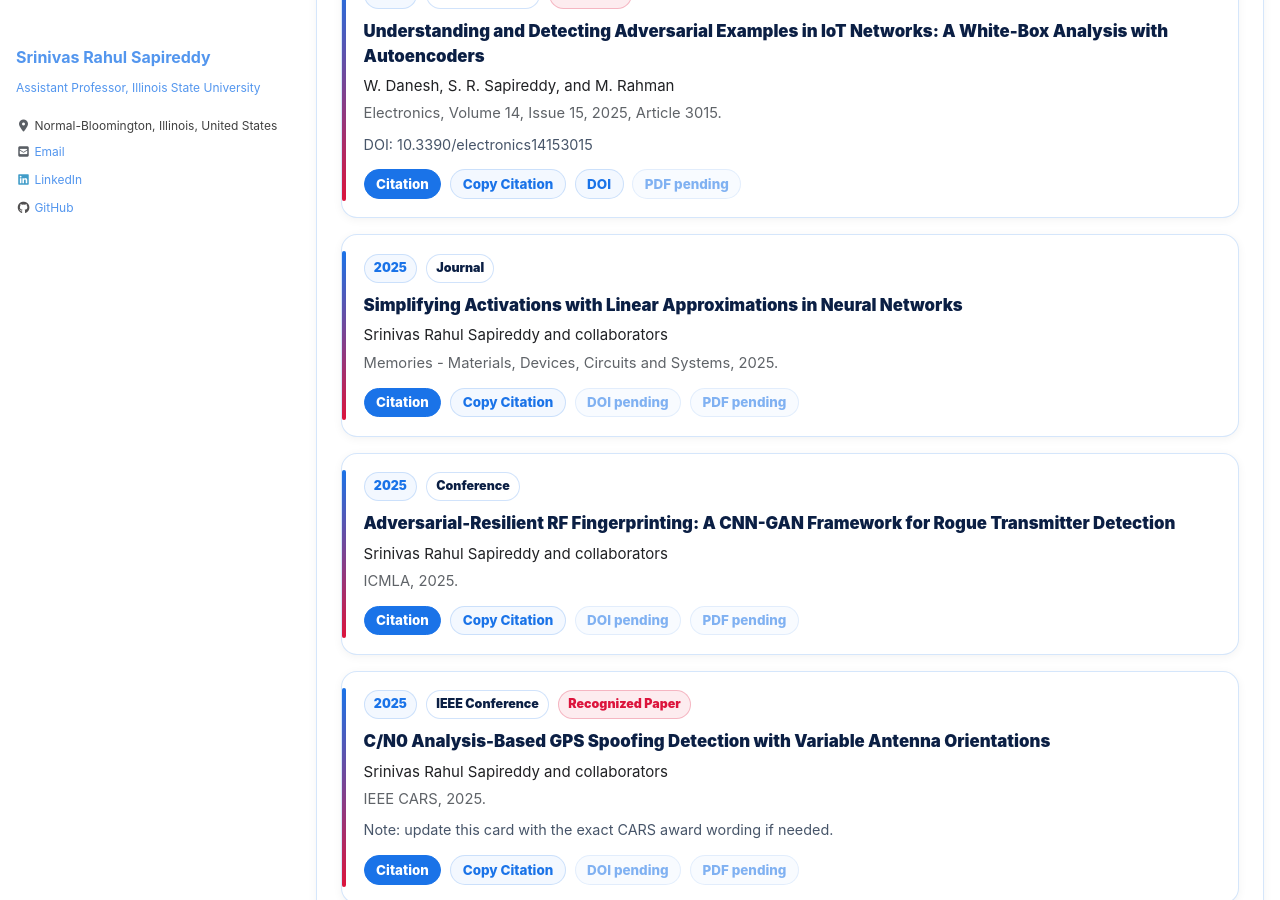
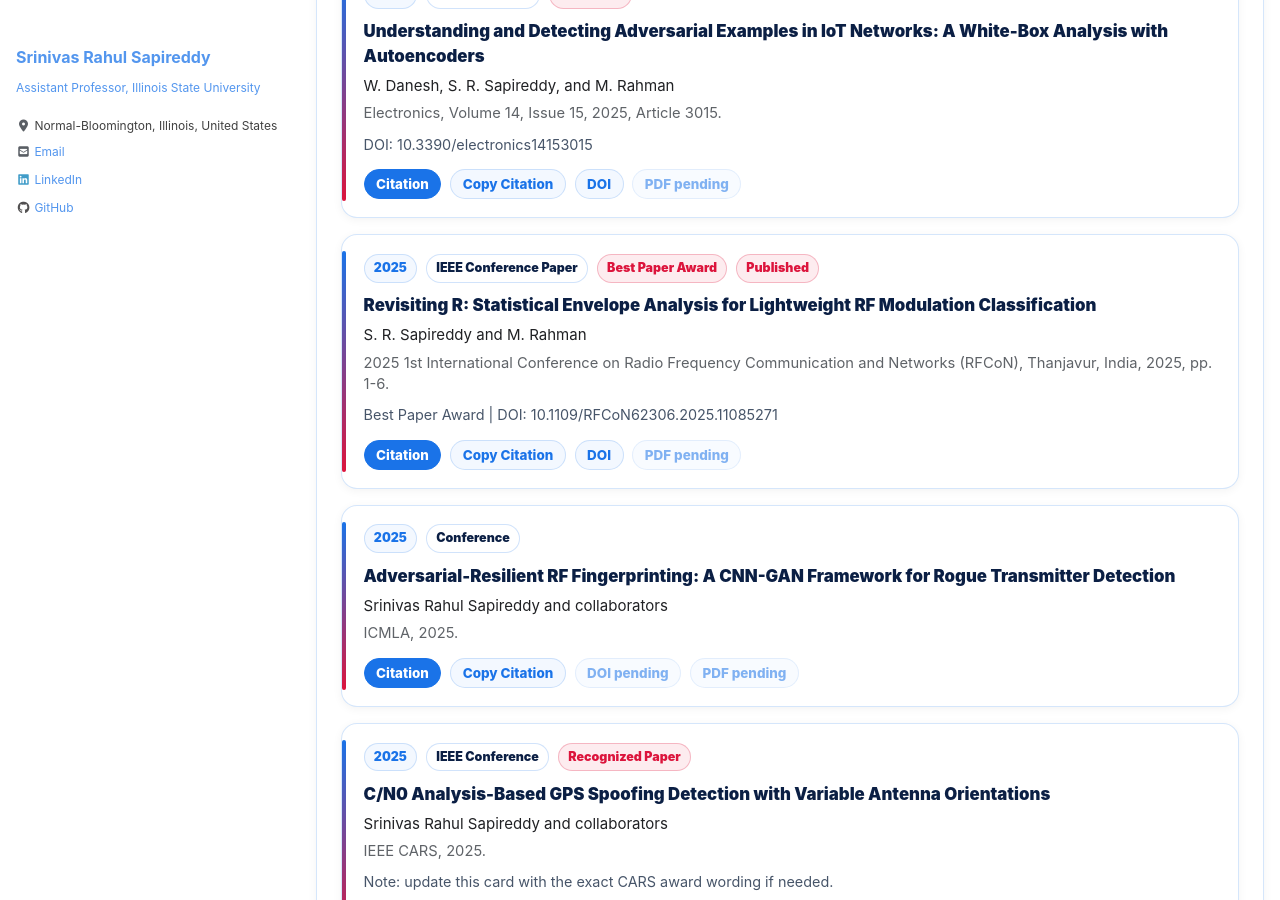
Before and after one commit to srsapireddy/srsapireddy.github.io, a Jekyll site: the page built from _pages/publications.md, in a window 1280 px wide and 900 px high, scrolled down 2145 px. Built offline with Jekyll 4.4.1, drawn with Linux system fonts in a browser that asks for light colours; cached includes are drawn as plain includes; nearby versions of some CDN libraries.

Commit message:
Update publications.md

```diff
--- a/_pages/publications.md
+++ b/_pages/publications.md
@@ -935,32 +935,38 @@ author_profile: true
         <div id="cite-2025-electronics" class="citation-box">W. Danesh, S. R. Sapireddy, and M. Rahman, "Understanding and Detecting Adversarial Examples in IoT Networks: A White-Box Analysis with Autoencoders," Electronics, vol. 14, no. 15, Art. no. 3015, 2025, doi: 10.3390/electronics14153015.</div>
       </div>
 
-      <div class="publication-card" data-type="journal">
+      <div class="publication-card" data-type="conference award">
         <div class="pub-top">
           <span class="pub-year">2025</span>
-          <span class="pub-type">Journal</span>
+          <span class="pub-type">IEEE Conference Paper</span>
+          <span class="pub-award">Best Paper Award</span>
+          <span class="pub-award">Published</span>
         </div>
 
         <div class="pub-title">
-          Simplifying Activations with Linear Approximations in Neural Networks
+          Revisiting R: Statistical Envelope Analysis for Lightweight RF Modulation Classification
         </div>
 
         <div class="pub-authors">
-          Srinivas Rahul Sapireddy and collaborators
+          S. R. Sapireddy and M. Rahman
         </div>
 
         <div class="pub-venue">
-          Memories - Materials, Devices, Circuits and Systems, 2025.
+          2025 1st International Conference on Radio Frequency Communication and Networks (RFCoN), Thanjavur, India, 2025, pp. 1-6.
+        </div>
+
+        <div class="pub-note">
+          Best Paper Award | DOI: 10.1109/RFCoN62306.2025.11085271
         </div>
 
         <div class="pub-links">
-          <button class="pub-button primary" onclick="toggleCitation('cite-2025-memories-linear')">Citation</button>
-          <button class="pub-button" onclick="copyCitation('cite-2025-memories-linear')">Copy Citation</button>
-          <a class="pub-link disabled" href="#" onclick="return false;">DOI pending</a>
+          <button class="pub-button primary" onclick="toggleCitation('cite-2025-rfcon')">Citation</button>
+          <button class="pub-button" onclick="copyCitation('cite-2025-rfcon')">Copy Citation</button>
+          <a class="pub-link" href="https://doi.org/10.1109/RFCoN62306.2025.11085271" target="_blank" rel="noopener">DOI</a>
           <a class="pub-link disabled" href="#" onclick="return false;">PDF pending</a>
         </div>
 
-        <div id="cite-2025-memories-linear" class="citation-box">Srinivas Rahul Sapireddy and collaborators, "Simplifying Activations with Linear Approximations in Neural Networks," Memories - Materials, Devices, Circuits and Systems, 2025.</div>
+        <div id="cite-2025-rfcon" class="citation-box">S. R. Sapireddy and M. Rahman, "Revisiting R: Statistical Envelope Analysis for Lightweight RF Modulation Classification," 2025 1st International Conference on Radio Frequency Communication and Networks (RFCoN), Thanjavur, India, 2025, pp. 1-6, doi: 10.1109/RFCoN62306.2025.11085271.</div>
       </div>
 
       <div class="publication-card" data-type="conference">
```
